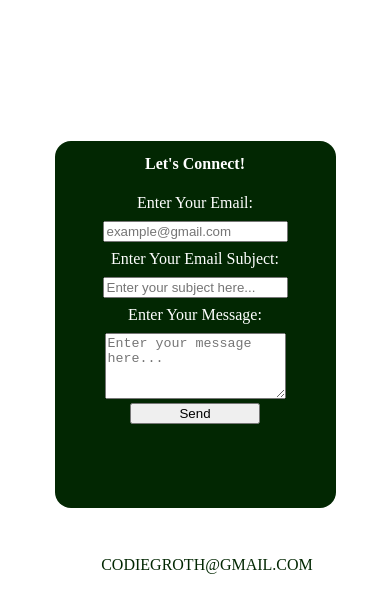
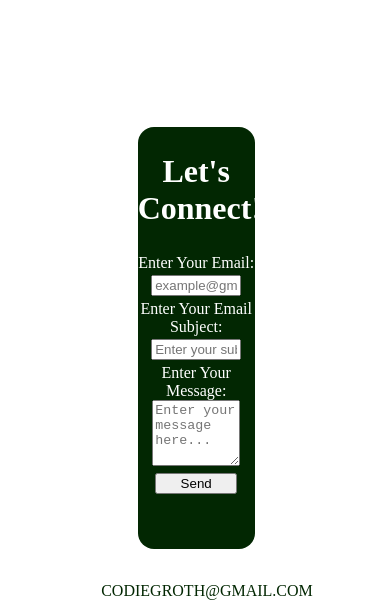
Before and after one commit to codiemaureen/codieCodes, a Next.js app: page / in a window 390 px wide. Shown: the part 2880-3482 px from the top of the page. Built offline with nearby package versions, Linux system fonts and the light colour scheme; a web font is replaced by a local one.

Commit message:
fixing contact form mobile view

```diff
--- a/src/app/component/ContactForm.module.css
+++ b/src/app/component/ContactForm.module.css
@@ -5,43 +5,24 @@
 .form {
   display: flex;
   flex-direction: column;
+  height: 50vh;
+  width: 30vw;
   background-color: rgb(2, 39, 2);
   border-radius: 1rem;
   color: white;
- margin: 1rem;
- padding: 0 3rem;
- font-size: 1.5rem;
+  margin: 1%;
+  font-size: 1rem;
 }
 .formHeading{
- padding: 0 1rem;
+  font-size: 2rem;
 }
 .label{
- margin: 1vh 0;
   display: block;
 }
-
 .formInput{
- min-width: 70%;
+  margin: 3%;
+  width: 70%;
 }
 .textarea {
- min-width: 70%;
+  width: 70%;
 }
-
-.button{
- margin-bottom: 10vh;
-}
-
-@media screen and (max-width: 450px) {
- .formContainer{
-  flex-direction: column;
-  align-items: center;
- }
-
- .form{
-  max-height: 50vh;
-  font-size: 100%;
- }
-  .formHeading {
-   font-size: 100%;
-  }
-}
```
Lines whose indentation alone changed are shown as unchanged.
